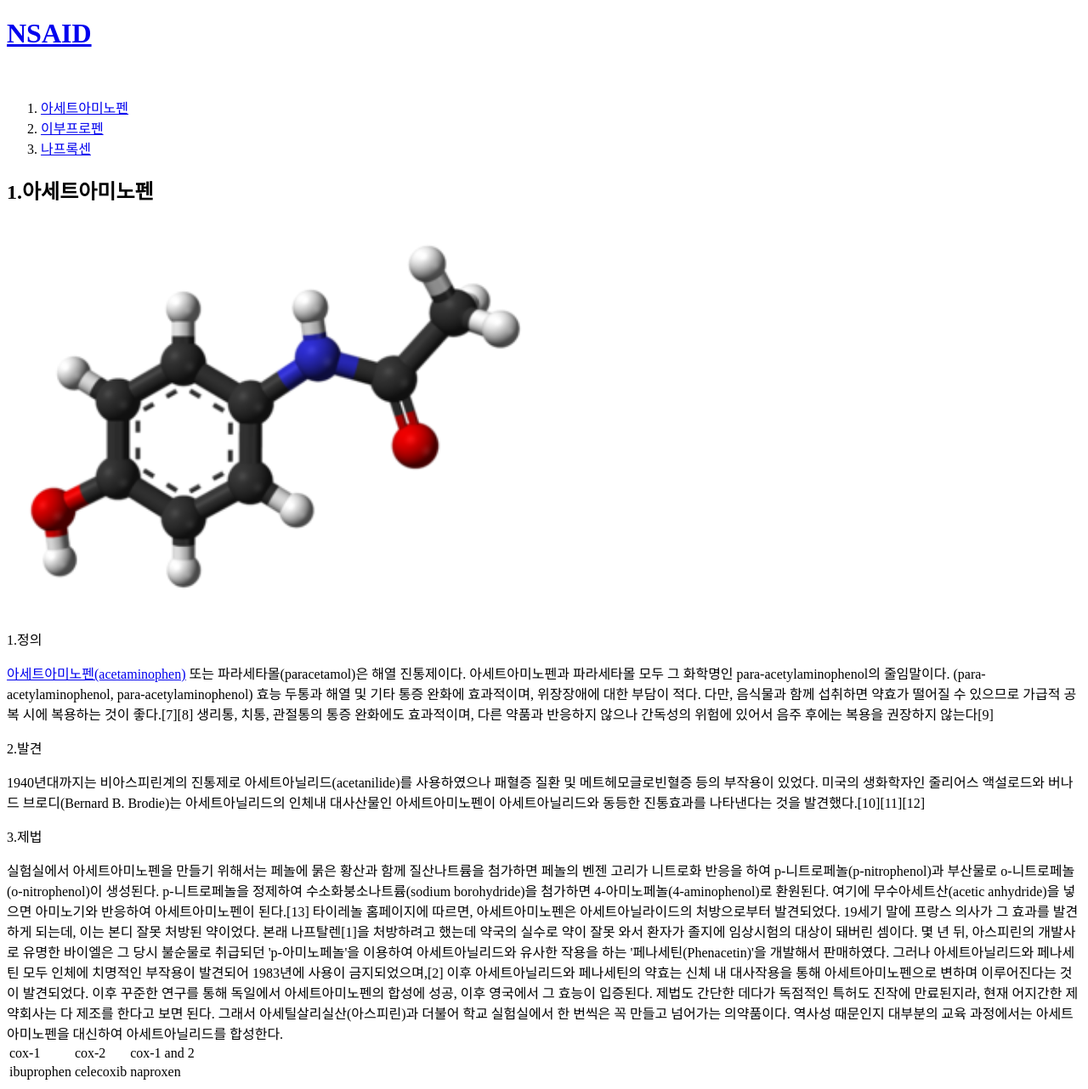
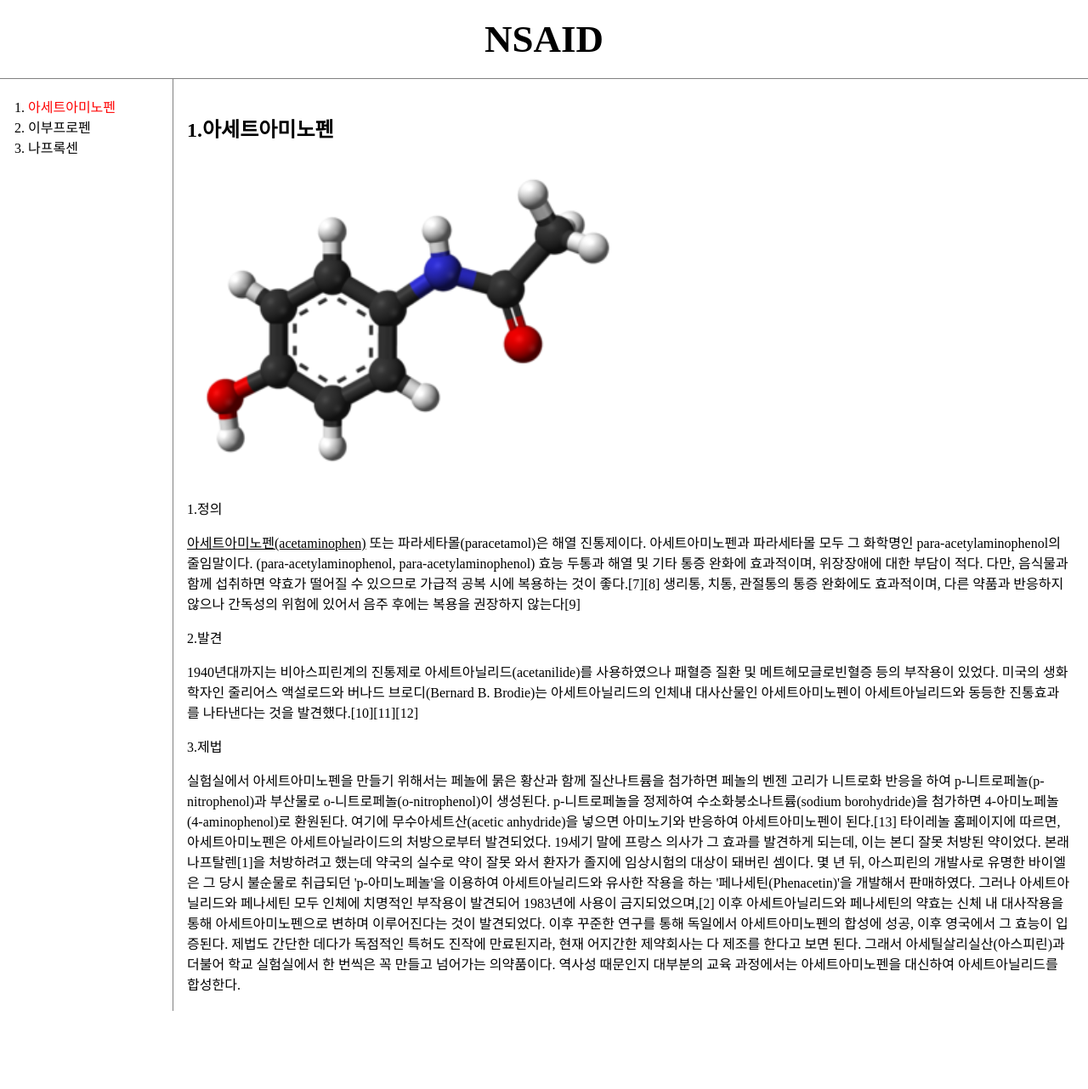
Before and after one commit to sorryRAT/my-first-web-site, a plain HTML site: page 1.html in a window 1280 px wide. Shown: the whole page at 85% size. After the commit the page ends 1190 px from the top, so only its background shows below. Drawn offline with Linux system fonts and the light colour scheme.

Commit message:
ver3. css를 이용하여 코드를 간소화 하고 가시성을 좋게 만들었음

```diff
--- a/1.html
+++ b/1.html
@@ -11,15 +11,26 @@
   gtag('config', 'G-XTRH85QLL5');
 </script>
 <title>NSAID-AAP</title>
-
+<meta charset="utf-8">
+    <link rel="stylesheet" href="style.css">
 </head>
 <body>
-    <h1><a href="index.html">NSAID</a></h1><br>
+    <h1><a href="index.html">NSAID</a></h1>
+<div id="grid">
+    <ol>
+    <li><a href="1.html" id="active">아세트아미노펜</a></li>
+    <li><a href="2.html">이부프로펜</a></li>
+    <li><a href="3.html">나프록센</a></i>
+    </ol>
+<!--
+<h1><a href="index.html"><font color="red">NSAID</font></a></h1><br>
 <ol>
-    <li><a href="1.html">아세트아미노펜</a></li>
-    <li><a href="2.html">이부프로펜</a></li>
-    <li><a href="3.html">나프록센</a></li>
+    <li><a href="1.html"><font color="red">아세트아미노펜</font></a></li>
+    <li><a href="2.html"><font color="red">이부프로펜</font></a></li>
+    <li><a href="3.html"><font color="red">나프록센</font></a></i>
 </ol>
+-->
+    <div id="article">
 <h2><strong>1.아세트아미노펜</strong></h2>
 <img src="AAP.png" width="50%">
 <br><P>1.정의</P>
@@ -32,15 +43,7 @@
 몇 년 뒤, 아스피린의 개발사로 유명한 바이엘은 그 당시 불순물로 취급되던 'p-아미노페놀'을 이용하여 아세트아닐리드와 유사한 작용을 하는 '페나세틴(Phenacetin)'을 개발해서 판매하였다.
 그러나 아세트아닐리드와 페나세틴 모두 인체에 치명적인 부작용이 발견되어 1983년에 사용이 금지되었으며,[2] 이후 아세트아닐리드와 페나세틴의 약효는 신체 내 대사작용을 통해 아세트아미노펜으로 변하며 이루어진다는 것이 발견되었다. 이후 꾸준한 연구를 통해 독일에서 아세트아미노펜의 합성에 성공, 이후 영국에서 그 효능이 입증된다.
 제법도 간단한 데다가 독점적인 특허도 진작에 만료된지라, 현재 어지간한 제약회사는 다 제조를 한다고 보면 된다. 그래서 아세틸살리실산(아스피린)과 더불어 학교 실험실에서 한 번씩은 꼭 만들고 넘어가는 의약품이다. 역사성 때문인지 대부분의 교육 과정에서는 아세트아미노펜을 대신하여 아세트아닐리드를 합성한다.
-<table>
-    <tr>
-        <td>cox-1</td>
-        <td>cox-2</td>
-        <td>cox-1 and 2</td>
-    </tr>
-    <tr>
-        <td>ibuprophen</td>
-        <td>celecoxib</td>
-        <td>naproxen</td>
-    </tr>
-    </table></body>
+    </div>
+</div>
+</body>
+</html>
--- /dev/null
+++ b/style.css
@@ -0,0 +1,42 @@
+body{
+    margin: 0px;
+}
+a {
+    color: black;
+    text-decoration-line: none;
+}
+h1{
+    font-size:45px;
+    text-align: center;
+    border-bottom: 1px solid grey;
+    margin: 0;
+    padding:20px;
+}
+#active{
+color: red;
+}
+#grid ol{
+border-right: 1px solid gray;
+width:150px;
+margin:0;
+padding: 20px;
+padding-left: 33px;
+}
+#grid{
+display:grid;
+grid-template-columns: 200px 1fr;
+}
+#article{
+ padding: 20px;
+}
+@media(max-width:800px){
+    #grid{
+        display:block;
+    }
+    #gird ol{
+        border-right: none;
+    }
+    h1{
+        border-bottom: none;
+    }
+}
```
Also changed, not shown: 2.html (+8 -7 lines), 3.html (+14 -8 lines), box.html (added, +25 -0 lines), grid.html (added, +23 -0 lines), mediaquery.html (added, +23 -0 lines).
